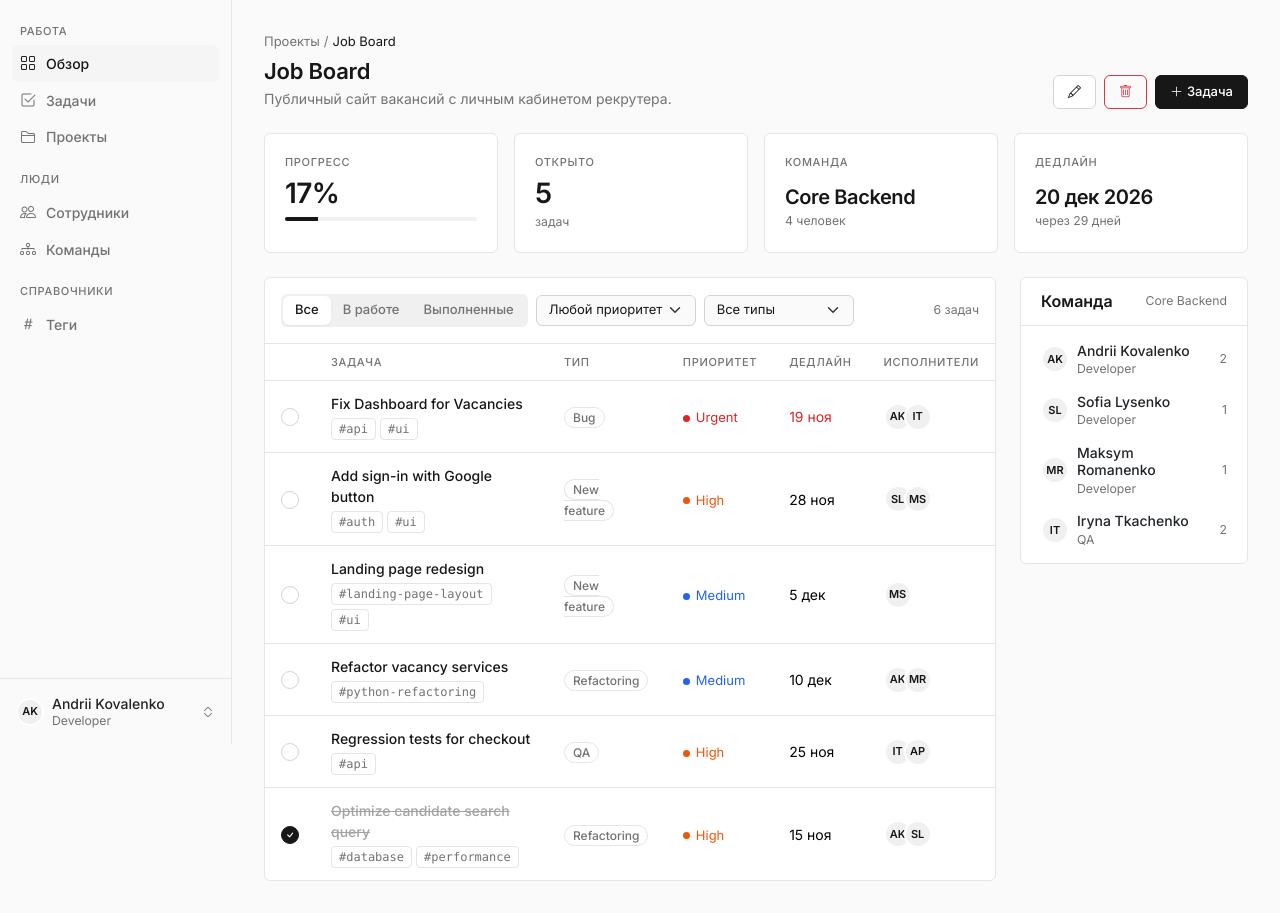
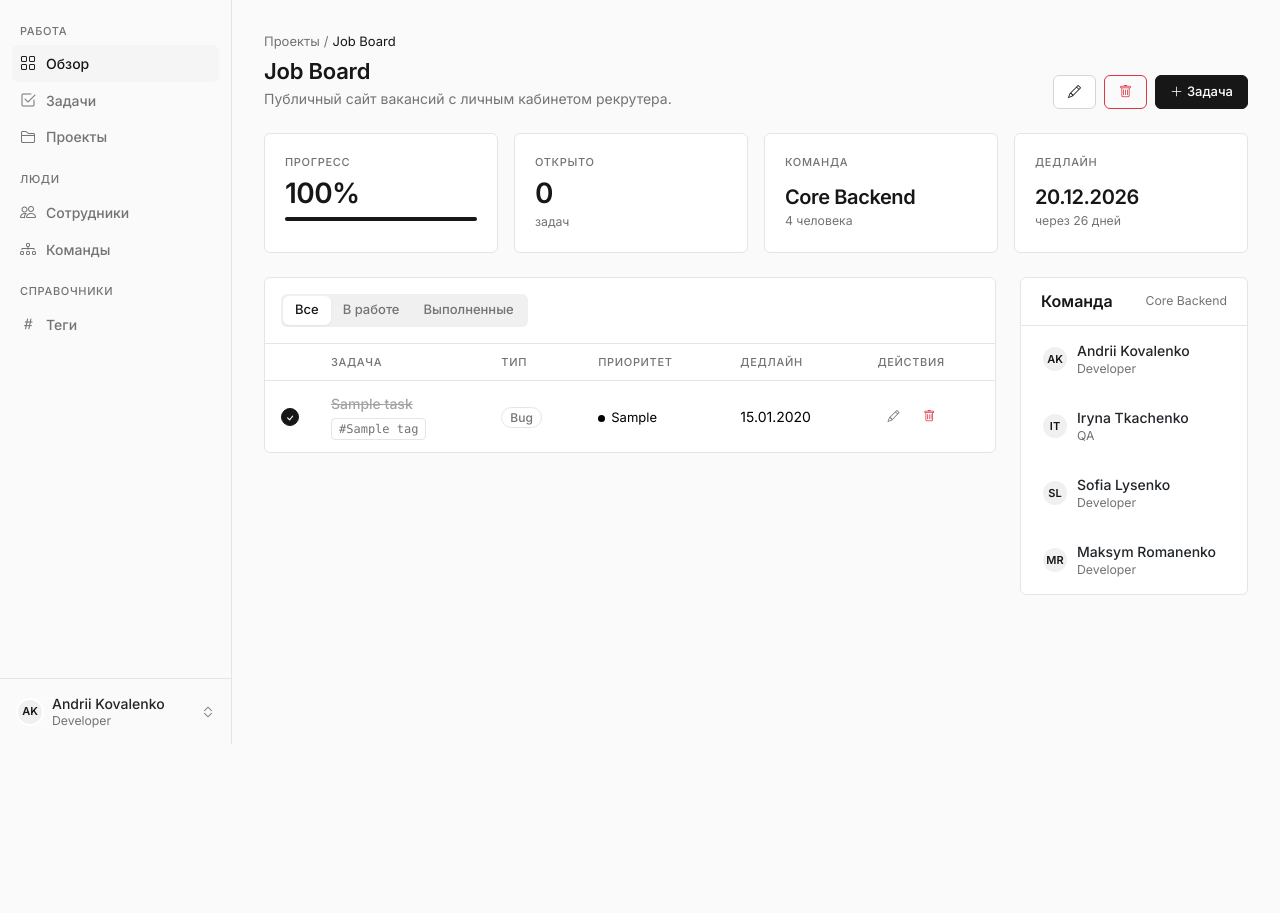
Before and after one commit to GrytsenkoAndrey/mate-py-portfolio-task-manager, a Django app: page /project-detail/1/ in a window 1280 px wide. Shown: the part 56-969 px from the top of the page. After the commit the page ends 800 px from the top, so only its background shows below. Run offline with Django 5.2, Linux system fonts and the light colour scheme; a user stored in the database is signed in; data comes from the database, SQL or seed files in the repository; tables that the repository leaves empty hold one stand-in row (values such as "Sample post").

Commit message:
update project detail view

```diff
--- a/manager/views.py
+++ b/manager/views.py
@@ -4,6 +4,7 @@ from django.contrib.auth.mixins import LoginRequiredMixin
 from django.db.models import Count, Prefetch, Q
 from django.shortcuts import render, redirect, get_object_or_404
 from django.urls import reverse_lazy
+from django.utils import timezone
 from django.views import generic
 
 from .forms import WorkerUpdateForm, TagForm, TeamForm, ProjectForm, TaskForm
@@ -146,7 +147,40 @@ class ProjectListView(LoginRequiredMixin, generic.ListView):
 
 class ProjectDetailView(LoginRequiredMixin, generic.DetailView):
     model = Project
+    queryset = (
+        Project.objects.select_related("team")
+        .prefetch_related("team__members__position")
+        .annotate(
+            tasks_total=Count("tasks", distinct=True),
+            tasks_done=Count(
+                "tasks",
+                filter=Q(tasks__is_completed=True),
+                distinct=True,
+            ),
+        )
+        .order_by("name")
+    )
     template_name = "manager/project-detail.html"
+
+    def get_context_data(self, **kwargs):
+        context = super().get_context_data(**kwargs)
+        context["tasks"] = (
+            self.object.tasks.select_related("task_type")
+            .prefetch_related("tags")
+            .order_by("deadline", "name")
+        )
+        context["tasks_open"] = (
+            self.object.tasks_total - self.object.tasks_done
+        )
+        context["progress"] = (
+            round(self.object.tasks_done * 100 / self.object.tasks_total)
+            if self.object.tasks_total
+            else 0
+        )
+        context["days_left"] = (
+            self.object.deadline - timezone.localdate()
+        ).days
+        return context
 
 
 class ProjectCreateView(LoginRequiredMixin, generic.CreateView):
--- a/templates/manager/project-detail.html
+++ b/templates/manager/project-detail.html
@@ -1,19 +1,63 @@
 {% extends "base.html" %}
+{% load ru_plural %}
 
 {% block content %}
     <main class="tm-content">
       <div class="page-header">
-        <div><div class="breadcrumb"><a href="projects.html">Проекты</a> <span class="text-muted mx-1">/</span> <span class="current">Job Board</span></div><h1>Job Board</h1><p class="text-muted mb-0 mt-1">Публичный сайт вакансий с личным кабинетом рекрутера.</p></div>
+        <div>
+          <div class="breadcrumb">
+            <a href="{% url 'manager:projects' %}">Проекты</a>
+            <span class="text-muted mx-1">/</span>
+            <span class="current">{{ project.name }}</span>
+          </div>
+          <h1>{{ project.name }}</h1>
+          <p class="text-muted mb-0 mt-1">{{ project.description }}</p>
+        </div>
         <div class="d-flex gap-2">
           <a href="{% url 'manager:project-update' pk=object.pk %}" class="btn btn-outline-secondary" aria-label="Изменить"><i class="bi bi-pencil"></i></a>
           <a href="{% url 'manager:project-delete' pk=object.pk %}" class="btn btn-outline-danger" aria-label="Удалить"><i class="bi bi-trash"></i></a>
-          <a href="task-form.html" class="btn btn-dark"><i class="bi bi-plus-lg me-1"></i>Задача</a></div>
+          <a href="{% url 'manager:task-create' %}" class="btn btn-dark"><i class="bi bi-plus-lg me-1"></i>Задача</a></div>
       </div>
       <div class="row g-3 mb-4">
-        <div class="col-6 col-md-3"><div class="card stat h-100"><div class="card-body"><div class="label mb-2">Прогресс</div><div class="value">17%</div><div class="progress mt-2"><div class="progress-bar" style="width:17%"></div></div></div></div></div>
-        <div class="col-6 col-md-3"><div class="card stat h-100"><div class="card-body"><div class="label mb-2">Открыто</div><div class="value">5</div><div class="small text-muted mt-1">задач</div></div></div></div>
-        <div class="col-6 col-md-3"><div class="card stat h-100"><div class="card-body"><div class="label mb-2">Команда</div><div class="value fs-5 pt-2">Core Backend</div><div class="small text-muted mt-1">4 человек</div></div></div></div>
-        <div class="col-6 col-md-3"><div class="card stat h-100"><div class="card-body"><div class="label mb-2">Дедлайн</div><div class="value fs-5 pt-2">20 дек 2026</div><div class="small text-muted mt-1">через 29 дней</div></div></div></div>
+        <div class="col-6 col-md-3">
+          <div class="card stat h-100"><div class="card-body">
+            <div class="label mb-2">Прогресс</div>
+            <div class="value">{{ progress }}%</div>
+            <div class="progress mt-2"><div class="progress-bar" style="width:{{ progress }}%"></div></div>
+          </div></div>
+        </div>
+        <div class="col-6 col-md-3">
+          <div class="card stat h-100"><div class="card-body">
+            <div class="label mb-2">Открыто</div>
+            <div class="value">{{ tasks_open }}</div>
+            <div class="small text-muted mt-1">задач</div>
+          </div></div>
+        </div>
+        <div class="col-6 col-md-3">
+          <div class="card stat h-100"><div class="card-body">
+            <div class="label mb-2">Команда</div>
+            <div class="value fs-5 pt-2">{{ project.team.name }}</div>
+            <div class="small text-muted mt-1">
+              {{ project.team.members.all|length }}
+              {{ project.team.members.all|length|ru_plural:"человек,человека,человек" }}
+            </div>
+          </div></div>
+        </div>
+        <div class="col-6 col-md-3">
+          <div class="card stat h-100"><div class="card-body">
+            <div class="label mb-2">Дедлайн</div>
+            <div class="value fs-5 pt-2">{{ project.deadline|date:"d.m.Y" }}</div>
+            <div class="small text-muted mt-1">
+              {% if days_left > 0 %}
+                через {{ days_left }} дней
+              {% elif days_left == 0 %}
+                сегодня
+              {% else %}
+                просрочен на {{ days_left|stringformat:"d"|cut:"-" }} дней
+              {% endif %}
+            </div>
+          </div></div>
+        </div>
       </div>
       <div class="row g-4">
         <div class="col-xl-9">
@@ -24,86 +68,64 @@
             <button type="button" class="btn" data-value="open">В работе</button>
             <button type="button" class="btn" data-value="done">Выполненные</button>
           </div>
-          <select class="form-select form-select-sm w-auto" data-filter-priority aria-label="Приоритет"><option value="">Любой приоритет</option><option value="Urgent">Urgent</option><option value="High">High</option><option value="Medium">Medium</option><option value="Low">Low</option></select>
-          <select class="form-select form-select-sm w-auto" data-filter-type aria-label="Тип"><option value="">Все типы</option><option value="Bug">Bug</option><option value="New feature">New feature</option><option value="Breaking change">Breaking change</option><option value="Refactoring">Refactoring</option><option value="QA">QA</option></select>
-          <span class="ms-auto text-muted small"><span id="proj-tasks-count">0</span> задач</span>
         </div>
         <div class="table-responsive">
           <table class="table table-hover">
-            <thead><tr><th></th><th>Задача</th><th class="d-none d-md-table-cell">Тип</th><th>Приоритет</th><th>Дедлайн</th><th class="d-none d-sm-table-cell">Исполнители</th></tr></thead>
-            <tbody id="proj-tasks" data-filterable data-empty="#proj-tasks-empty" data-counter="#proj-tasks-count">
-            <tr data-task data-href="task-detail.html" data-status="open" data-priority="Urgent" data-type="Bug" class="row-link">
-              <td style="width:36px"><button type="button" class="task-check" aria-label="Отметить выполненной" aria-pressed="false"><i class="bi bi-check"></i></button></td>
+            <thead>
+              <tr><th></th><th>Задача</th><th class="d-none d-md-table-cell">Тип</th><th>Приоритет</th><th>Дедлайн</th><th>Действия</th></tr>
+            </thead>
+            <tbody id="proj-tasks" data-filterable data-empty="#proj-tasks-empty">
+              {% for task in tasks %}
+                <tr data-task
+                    data-status="{% if task.is_completed %}done{% else %}open{% endif %}"
+                    data-priority="{{ task.priority }}"
+                    data-type="{{ task.task_type.name }}"
+                    class="{% if task.is_completed %}is-done{% endif %}">
+                  <td style="width:36px">
+                    <span class="task-check" aria-label="{% if task.is_completed %}Выполнена{% else %}В работе{% endif %}">
+                      <i class="bi bi-check"></i>
+                    </span>
+                  </td>
                   <td>
-                <a href="task-detail.html" class="task-name fw-medium">Fix Dashboard for Vacancies</a>
-                <div class="d-flex flex-wrap gap-1 mt-1"><a href="tasks.html?tag=api" class="tag">#api</a> <a href="tasks.html?tag=ui" class="tag">#ui</a></div>
+                    <a href="{% url 'manager:task-update' pk=task.pk %}"
+                       class="task-name fw-medium">{{ task.name }}</a>
+                    {% if task.tags.all %}
+                      <div class="d-flex flex-wrap gap-1 mt-1">
+                        {% for tag in task.tags.all %}
+                          <span class="tag">#{{ tag.name }}</span>
+                        {% endfor %}
+                      </div>
+                    {% endif %}
                   </td>
-              <td class="d-none d-md-table-cell"><span class="badge-soft">Bug</span></td>
-              <td><span class="priority priority-urgent">Urgent</span></td>
-              <td class="text-nowrap"><span data-deadline="2026-11-19">19 ноя</span></td>
-
-              <td class="d-none d-sm-table-cell"><span class="avatar-stack"><span class="avatar " title="Andrii Kovalenko">AK</span><span class="avatar " title="Iryna Tkachenko">IT</span></span></td>
+                  <td class="d-none d-md-table-cell">
+                    <span class="badge-soft">{{ task.task_type.name }}</span>
+                  </td>
+                  <td>
+                    <span class="priority priority-{{ task.priority|lower }}">{{ task.priority }}</span>
+                  </td>
+                  <td class="text-nowrap">
+                    <span data-deadline="{{ task.deadline|date:'Y-m-d' }}">
+                      {{ task.deadline|date:'d.m.Y' }}
+                    </span>
+                  </td>
+                  <td class="text-nowrap">
+                    <a href="{% url 'manager:task-update' pk=task.pk %}"
+                       class="btn btn-ghost btn-sm" aria-label="Редактировать задачу">
+                      <i class="bi bi-pencil"></i>
+                    </a>
+                    <a href="{% url 'manager:task-delete' pk=task.pk %}"
+                       class="btn btn-ghost btn-sm text-danger" aria-label="Удалить задачу">
+                      <i class="bi bi-trash"></i>
+                    </a>
+                  </td>
                 </tr>
-            <tr data-task data-href="task-detail.html" data-status="open" data-priority="High" data-type="New feature" class="row-link">
-              <td style="width:36px"><button type="button" class="task-check" aria-label="Отметить выполненной" aria-pressed="false"><i class="bi bi-check"></i></button></td>
-              <td>
-                <a href="task-detail.html" class="task-name fw-medium">Add sign-in with Google button</a>
-                <div class="d-flex flex-wrap gap-1 mt-1"><a href="tasks.html?tag=auth" class="tag">#auth</a> <a href="tasks.html?tag=ui" class="tag">#ui</a></div>
+              {% empty %}
+                <tr>
+                  <td colspan="6" class="text-center text-muted py-4">
+                    В этом проекте пока нет задач
                   </td>
-              <td class="d-none d-md-table-cell"><span class="badge-soft">New feature</span></td>
-              <td><span class="priority priority-high">High</span></td>
-              <td class="text-nowrap"><span data-deadline="2026-11-28">28 ноя</span></td>
-
-              <td class="d-none d-sm-table-cell"><span class="avatar-stack"><span class="avatar " title="Sofia Lysenko">SL</span><span class="avatar " title="Maria Shevchenko">MS</span></span></td>
                 </tr>
-            <tr data-task data-href="task-detail.html" data-status="open" data-priority="Medium" data-type="New feature" class="row-link">
-              <td style="width:36px"><button type="button" class="task-check" aria-label="Отметить выполненной" aria-pressed="false"><i class="bi bi-check"></i></button></td>
-              <td>
-                <a href="task-detail.html" class="task-name fw-medium">Landing page redesign</a>
-                <div class="d-flex flex-wrap gap-1 mt-1"><a href="tasks.html?tag=landing-page-layout" class="tag">#landing-page-layout</a> <a href="tasks.html?tag=ui" class="tag">#ui</a></div>
-              </td>
-              <td class="d-none d-md-table-cell"><span class="badge-soft">New feature</span></td>
-              <td><span class="priority priority-medium">Medium</span></td>
-              <td class="text-nowrap"><span data-deadline="2026-12-05">5 дек</span></td>
-
-              <td class="d-none d-sm-table-cell"><span class="avatar-stack"><span class="avatar " title="Maria Shevchenko">MS</span></span></td>
-            </tr>
-            <tr data-task data-href="task-detail.html" data-status="open" data-priority="Medium" data-type="Refactoring" class="row-link">
-              <td style="width:36px"><button type="button" class="task-check" aria-label="Отметить выполненной" aria-pressed="false"><i class="bi bi-check"></i></button></td>
-              <td>
-                <a href="task-detail.html" class="task-name fw-medium">Refactor vacancy services</a>
-                <div class="d-flex flex-wrap gap-1 mt-1"><a href="tasks.html?tag=python-refactoring" class="tag">#python-refactoring</a></div>
-              </td>
-              <td class="d-none d-md-table-cell"><span class="badge-soft">Refactoring</span></td>
-              <td><span class="priority priority-medium">Medium</span></td>
-              <td class="text-nowrap"><span data-deadline="2026-12-10">10 дек</span></td>
-
-              <td class="d-none d-sm-table-cell"><span class="avatar-stack"><span class="avatar " title="Andrii Kovalenko">AK</span><span class="avatar " title="Maksym Romanenko">MR</span></span></td>
-            </tr>
-            <tr data-task data-href="task-detail.html" data-status="open" data-priority="High" data-type="QA" class="row-link">
-              <td style="width:36px"><button type="button" class="task-check" aria-label="Отметить выполненной" aria-pressed="false"><i class="bi bi-check"></i></button></td>
-              <td>
-                <a href="task-detail.html" class="task-name fw-medium">Regression tests for checkout</a>
-                <div class="d-flex flex-wrap gap-1 mt-1"><a href="tasks.html?tag=api" class="tag">#api</a></div>
-              </td>
-              <td class="d-none d-md-table-cell"><span class="badge-soft">QA</span></td>
-              <td><span class="priority priority-high">High</span></td>
-              <td class="text-nowrap"><span data-deadline="2026-11-25">25 ноя</span></td>
-
-              <td class="d-none d-sm-table-cell"><span class="avatar-stack"><span class="avatar " title="Iryna Tkachenko">IT</span><span class="avatar " title="Anna Polishchuk">AP</span></span></td>
-            </tr>
-            <tr data-task data-href="task-detail.html" data-status="done" data-priority="High" data-type="Refactoring" class="row-link is-done">
-              <td style="width:36px"><button type="button" class="task-check" aria-label="Отметить выполненной" aria-pressed="true"><i class="bi bi-check"></i></button></td>
-              <td>
-                <a href="task-detail.html" class="task-name fw-medium">Optimize candidate search query</a>
-                <div class="d-flex flex-wrap gap-1 mt-1"><a href="tasks.html?tag=database" class="tag">#database</a> <a href="tasks.html?tag=performance" class="tag">#performance</a></div>
-              </td>
-              <td class="d-none d-md-table-cell"><span class="badge-soft">Refactoring</span></td>
-              <td><span class="priority priority-high">High</span></td>
-              <td class="text-nowrap"><span data-deadline="2026-11-15">15 ноя</span></td>
-
-              <td class="d-none d-sm-table-cell"><span class="avatar-stack"><span class="avatar " title="Andrii Kovalenko">AK</span><span class="avatar " title="Sofia Lysenko">SL</span></span></td>
-            </tr>
+              {% endfor %}
             </tbody>
           </table>
         </div>
@@ -112,13 +134,30 @@
         </div>
         <div class="col-xl-3">
           <div class="card">
-            <div class="card-header d-flex justify-content-between"><h2>Команда</h2><a href="teams.html" class="small text-muted">Core Backend</a></div>
+            {% if project.team %}
+            <div class="card-header d-flex justify-content-between">
+              <h2>Команда</h2>
+              <a href="{% url 'manager:teams' %}" class="small text-muted">
+                {{ project.team.name }}
+              </a>
+            </div>
+              {% for member in project.team.members.all %}
                 <div class="card-body py-2">
-              <a href="worker-detail.html" class="d-flex align-items-center gap-2 py-2 text-body"><span class="avatar " title="Andrii Kovalenko">AK</span><span class="lh-sm flex-grow-1"><span class="d-block fw-medium">Andrii Kovalenko</span><span class="small text-muted">Developer</span></span><span class="small text-muted">2</span></a>
-              <a href="worker-detail.html" class="d-flex align-items-center gap-2 py-2 text-body"><span class="avatar " title="Sofia Lysenko">SL</span><span class="lh-sm flex-grow-1"><span class="d-block fw-medium">Sofia Lysenko</span><span class="small text-muted">Developer</span></span><span class="small text-muted">1</span></a>
-              <a href="worker-detail.html" class="d-flex align-items-center gap-2 py-2 text-body"><span class="avatar " title="Maksym Romanenko">MR</span><span class="lh-sm flex-grow-1"><span class="d-block fw-medium">Maksym Romanenko</span><span class="small text-muted">Developer</span></span><span class="small text-muted">1</span></a>
-              <a href="worker-detail.html" class="d-flex align-items-center gap-2 py-2 text-body"><span class="avatar " title="Iryna Tkachenko">IT</span><span class="lh-sm flex-grow-1"><span class="d-block fw-medium">Iryna Tkachenko</span><span class="small text-muted">QA</span></span><span class="small text-muted">2</span></a>
+                  <a href="{% url 'manager:worker-detail' pk=member.pk %}"
+                     class="d-flex align-items-center gap-2 py-2 text-body">
+                    <span class="avatar" title="{{ member.get_full_name }}">
+                      {{ member.first_name|first }}{{ member.last_name|first }}
+                    </span>
+                    <span class="lh-sm flex-grow-1">
+                      <span class="d-block fw-medium">{{ member.get_full_name }}</span>
+                      <span class="small text-muted">{{ member.position.name }}</span>
+                    </span>
+                  </a>
                 </div>
+              {% empty %}
+                <p class="text-muted small p-3 mb-0">В команде пока нет участников</p>
+              {% endfor %}
+            {% endif %}
           </div>
         </div>
       </div>
```
Also changed, not shown: manager/templatetags/ru_plural.py (line endings or trailing spaces). Lines whose indentation alone changed are shown as unchanged.
